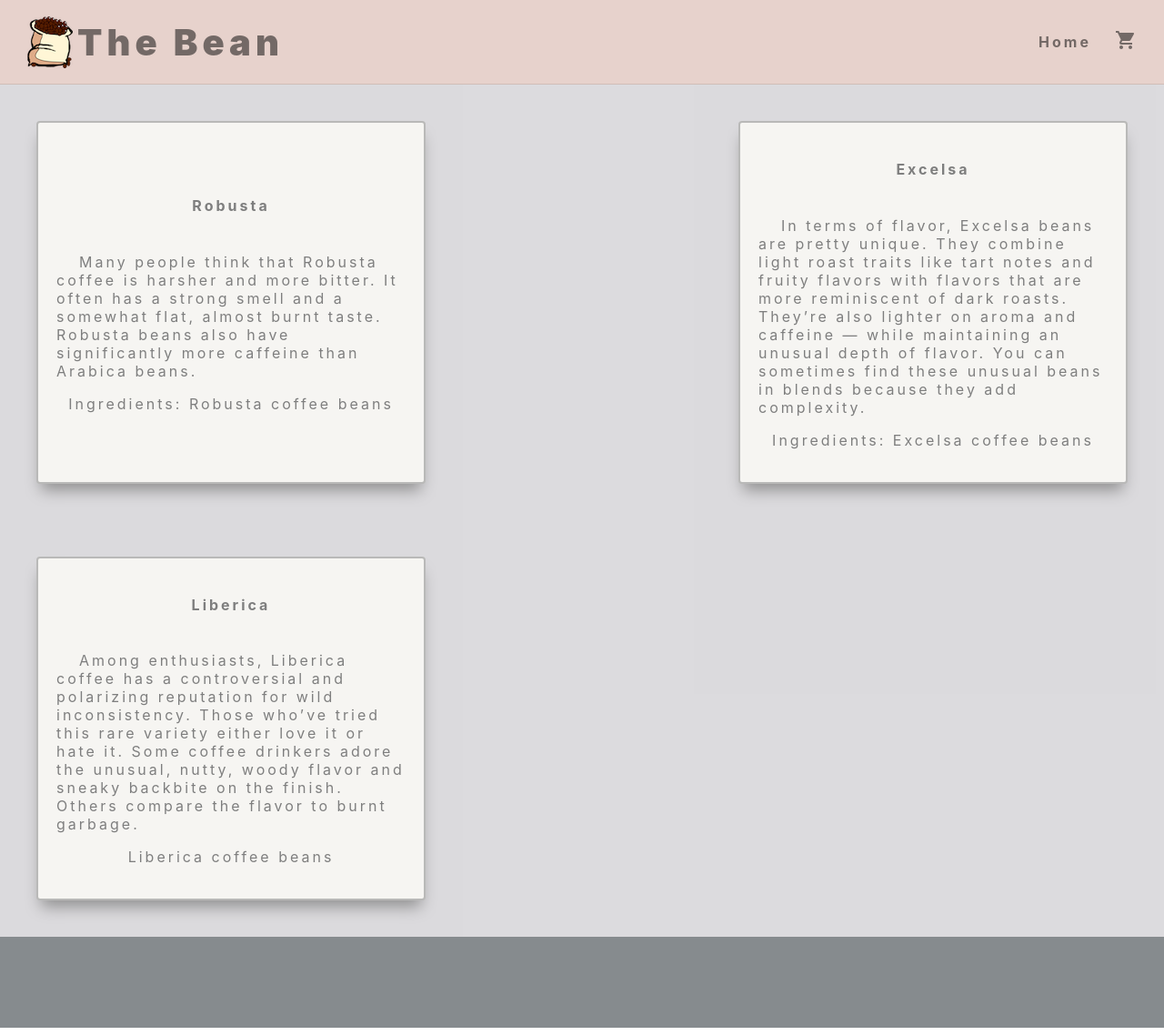
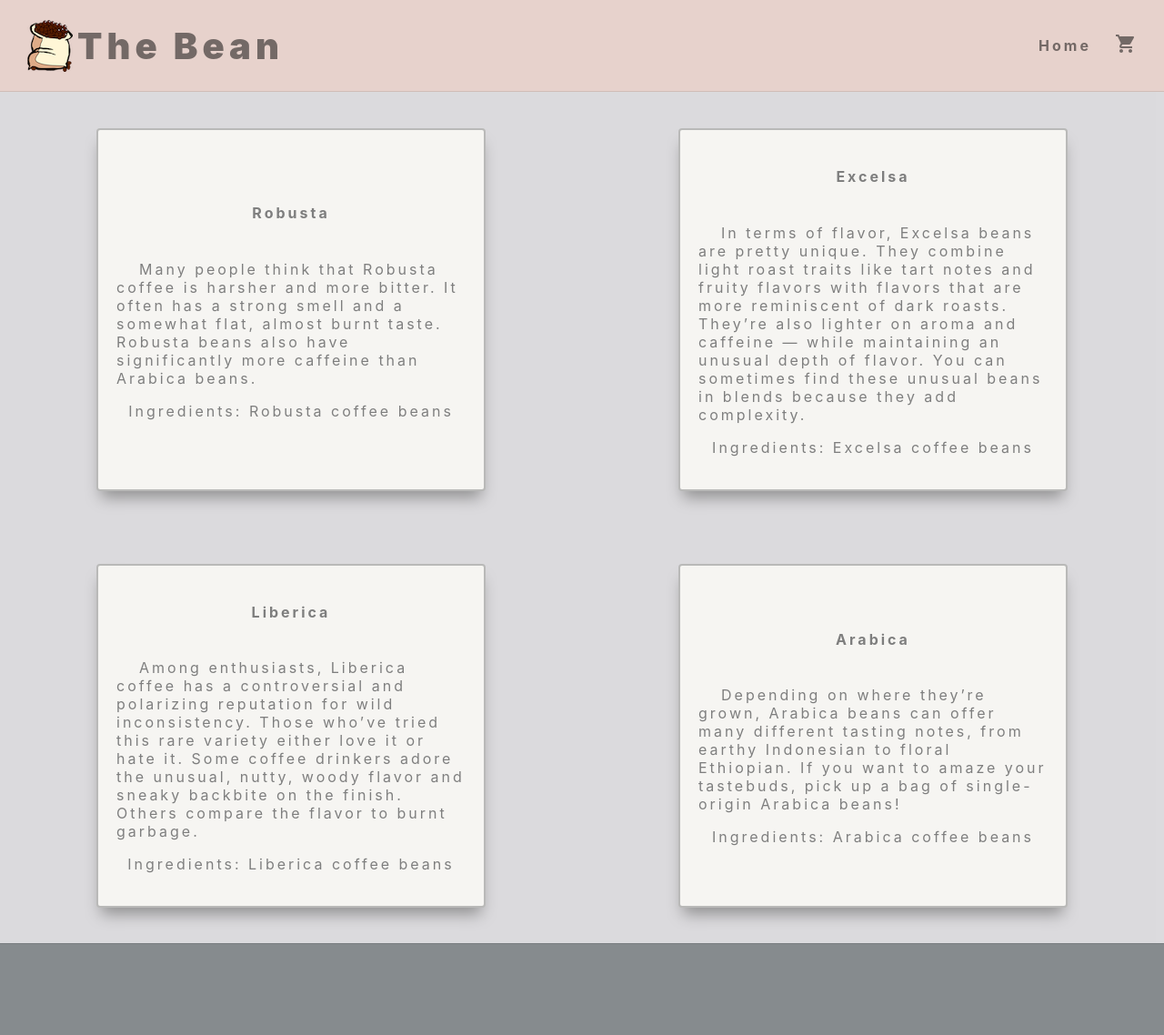
Before and after one commit to tatmil-99/The-Bean, a React (Create React App) app: page / in a window 1280 px wide. Shown: the whole page at 91% size. Built offline with nearby package versions, Linux system fonts and the light colour scheme.

Commit message:
all cards display data

```diff
--- a/src/App.js
+++ b/src/App.js
@@ -49,6 +49,7 @@ const Footer = styled.div`
   width: 100%;
   height: 100px;
   background-color: #868B8E;
+  border-top: solid 1.5px rgba(0, 0, 0, 0.1);
 `;
 
 export default App;
--- a/src/components/Home.js
+++ b/src/components/Home.js
@@ -22,11 +22,17 @@ const Home = () => {
           <p>{items[1].ingredients[0]}</p>
        </DataDiv1>
       }
-       {<DataDiv2>
+      {<DataDiv2>
           <h4>{items[2].title}</h4><br></br>
           <pd>{items[2].description}</pd>
           <p>{items[2].ingredients[0]}</p>
        </DataDiv2>
+      }
+      {<DataDiv3>
+          <h4>{items[3].title}</h4><br></br>
+          <pd>{items[3].description}</pd>
+          <p>{items[3].ingredients[0]}</p>
+       </DataDiv3>
       }
 
     </HomeDiv>
@@ -39,7 +45,7 @@ const HomeDiv = styled.div`
   /* width: 100vw; */
   display: flex;
   flex-direction: row;
-  justify-content: space-between;
+  justify-content: space-around;
   flex-wrap: wrap;
   background-color: #B9B7BD;
   opacity: .5;
@@ -55,6 +61,7 @@ const DataDiv0 = styled.div`
   align-items: center;
   flex-wrap: wrap;
   max-height: 65%;
+  min-height: 65%;
   width: 30%;
   margin: 40px;
   padding: 20px;
@@ -62,6 +69,7 @@ const DataDiv0 = styled.div`
   border: 2px solid rgba(0, 0, 0, .5);
   letter-spacing: 3px;
   box-shadow: 0px 12px 16px -5px rgb(0 0 0 / 80%);
+  overflow: hidden;
 
   pd {
     text-indent: 25px;
@@ -81,6 +89,7 @@ const DataDiv1 = styled.div`
   align-items: center;
   flex-wrap: wrap;
   max-height: 65%;
+  min-height: 65%;
   width: 30%;
   margin: 40px;
   padding: 20px;
@@ -88,6 +97,7 @@ const DataDiv1 = styled.div`
   border: 2px solid rgba(0, 0, 0, .5);
   letter-spacing: 3px;
   box-shadow: 0px 12px 16px -5px rgb(0 0 0 / 80%);
+  overflow: hidden;
 
   pd {
     text-indent: 25px;
@@ -107,6 +117,7 @@ const DataDiv2 = styled.div`
   align-items: center;
   flex-wrap: wrap;
   max-height: 65%;
+  min-height: 65%;
   width: 30%;
   margin: 40px;
   padding: 20px;
@@ -114,6 +125,35 @@ const DataDiv2 = styled.div`
   border: 2px solid rgba(0, 0, 0, .5);
   letter-spacing: 3px;
   box-shadow: 0px 12px 16px -5px rgb(0 0 0 / 80%);
+  overflow: hidden;
+
+  pd {
+    text-indent: 25px;
+  }
+
+  &:hover {
+    border: 2px solid rgba(0, 0, 0, .8);
+  }
+`;
+
+const DataDiv3 = styled.div`
+  background-color: #EEEDE7;
+  color: rgb(0, 0, 0);
+  display: flex;
+  flex-direction: column;
+  justify-content: center;
+  align-items: center;
+  flex-wrap: wrap;
+  min-height: 65%;
+  max-height: 65%;
+  width: 30%;
+  margin: 40px;
+  padding: 20px;
+  border-radius: 4px;
+  border: 2px solid rgba(0, 0, 0, .5);
+  letter-spacing: 3px;
+  box-shadow: 0px 12px 16px -5px rgb(0 0 0 / 80%);
+  overflow: hidden;
 
   pd {
     text-indent: 25px;
--- a/src/components/Nav.js
+++ b/src/components/Nav.js
@@ -30,13 +30,11 @@ const NavMenu = styled.nav`
   letter-spacing: 3px;
   background-color: #E7D2CC;
   width: 100vw;
-  height: 11.5vh;
+  height: 100px;
   padding: 0;
   margin: 0;
-  position: sticky;
-  top: 0;
-  right: 0;
-  left: 0;
+  /* position: sticky;
+  top: 0; */
   border-bottom: solid 1.5px rgba(0, 0, 0, 0.1);
   z-index: 1;
 
--- a/src/reducers/stateReducer.js
+++ b/src/reducers/stateReducer.js
@@ -20,7 +20,7 @@ const initialState = {
       "title": "Liberica",
       "description": "Among enthusiasts, Liberica coffee has a controversial and polarizing reputation for wild inconsistency. Those who’ve tried this rare variety either love it or hate it. Some coffee drinkers adore the unusual, nutty, woody flavor and sneaky backbite on the finish. Others compare the flavor to burnt garbage.",
       "ingredients": [
-        "Liberica coffee beans"
+        "Ingredients: Liberica coffee beans"
       ],
       "id": 3
     },
@@ -28,7 +28,7 @@ const initialState = {
       "title": "Arabica",
       "description": "Depending on where they’re grown, Arabica beans can offer many different tasting notes, from earthy Indonesian to floral Ethiopian. If you want to amaze your tastebuds, pick up a bag of single-origin Arabica beans!",
       "ingredients": [
-        "Arabica coffee beans"
+        "Ingredients: Arabica coffee beans"
       ],
       "id": 4
     },
```
